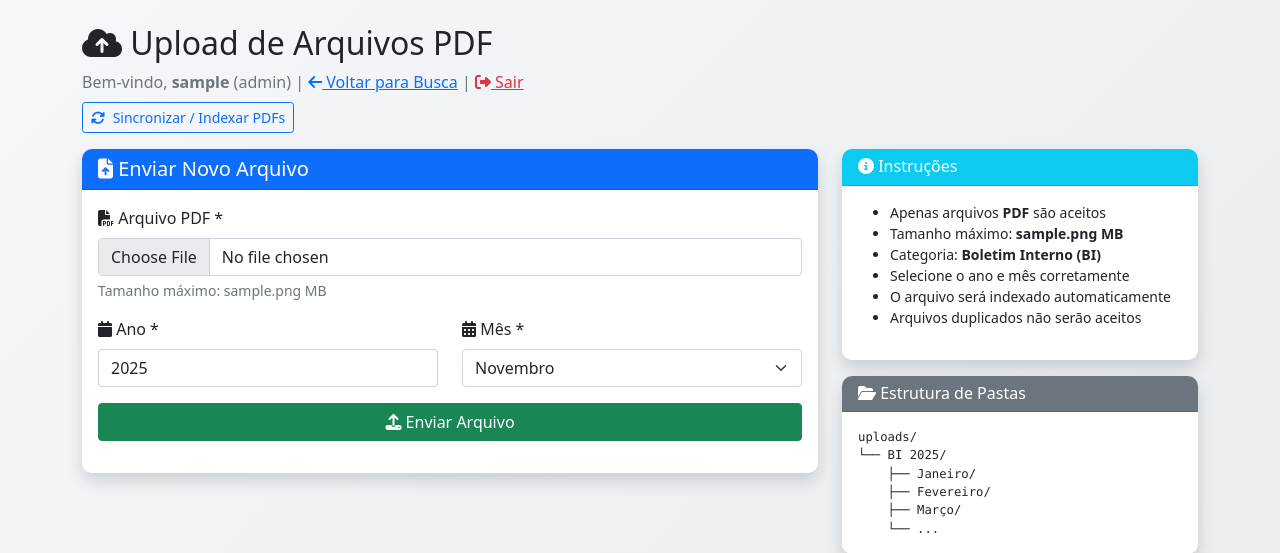
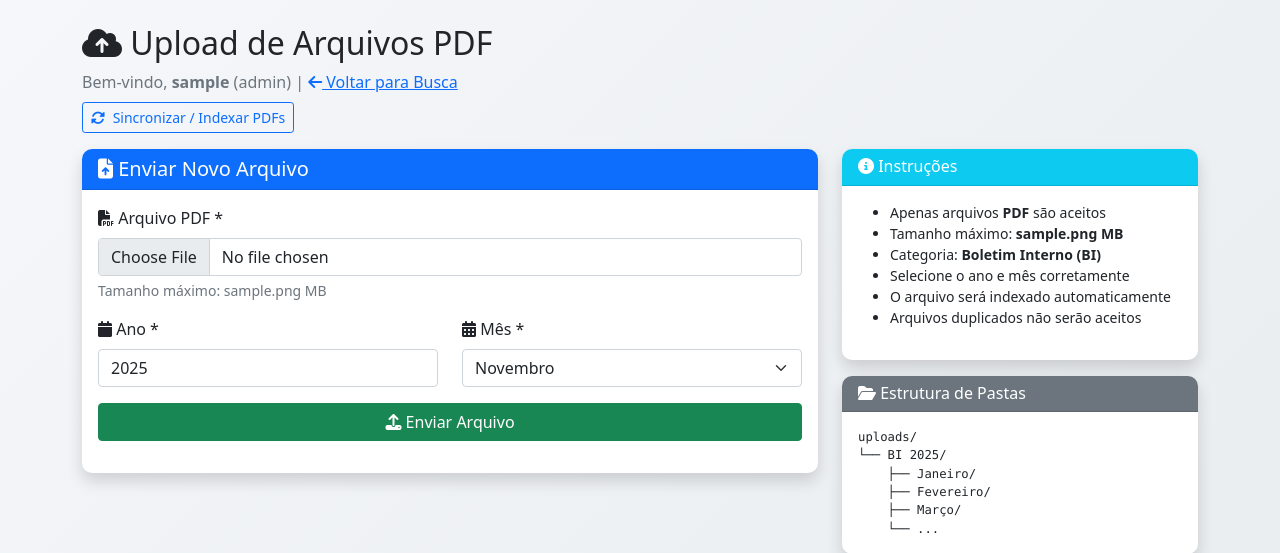
Before and after one commit to carloaf/searchpdf, a PHP site: the page made by www/src/view/upload.twig in a window 1280 px wide. Shown: the top 553 px of the page. Run offline with PHP 8.4, Linux system fonts and the light colour scheme; the template is opened without the code that fills it: most values are stand-ins (such as "Sample title", 1, 10 or a date in 2020); some libraries are stand-ins or nearby versions.

Commit message:
fix: remove botão Sair da página de upload
- Remove link de logout que estava causando confusão
- Mantém apenas 'Voltar para Busca' que direciona para página principal
- Usuário permanece autenticado ao navegar

```diff
--- a/www/src/view/upload.twig
+++ b/www/src/view/upload.twig
@@ -10,8 +10,7 @@
             <p class="text-muted mb-2">
                 Bem-vindo, <strong>{{ username }}</strong>
                 ({{ role }}) |
-                <a href="/" class="text-primary"><i class="fas fa-arrow-left"></i> Voltar para Busca</a> |
-                <a href="/logout" class="text-danger"><i class="fas fa-sign-out-alt"></i> Sair</a>
+                <a href="/" class="text-primary"><i class="fas fa-arrow-left"></i> Voltar para Busca</a>
             </p>
             <div class="d-flex align-items-center gap-2">
                 <button type="button" class="btn btn-sm btn-outline-primary" id="btn-reindex-upload" title="Executar indexação de novos arquivos">
```
